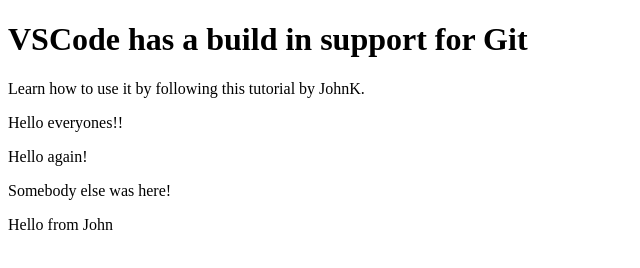
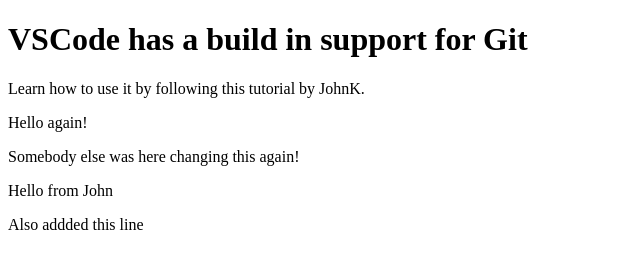
Before and after one commit to mikael-g/TryGitVsCode, a plain HTML site: page index.html in a window 1280 px wide. Shown: the whole page, without its empty margins (0-640 px from the left). Drawn offline with Linux system fonts and the light colour scheme.

Commit message:
Update index.html

```diff
--- a/index.html
+++ b/index.html
@@ -9,9 +9,9 @@
 <body>
     <h1>VSCode has a build in support for Git</h1>
     <p>Learn how to use it by following this tutorial by JohnK.</p>
-    <p>Hello everyones!!</p>
     <p>Hello again!</p>
-    <p>Somebody else was here!</p>
+    <p>Somebody else was here changing this again!</p>
     <p>Hello from John</p>
+    <p>Also addded this line</p>
 </body>
 </html>
```
